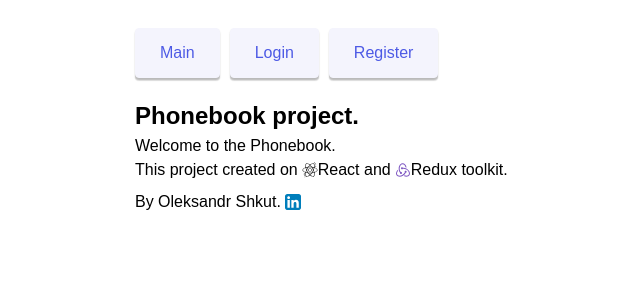
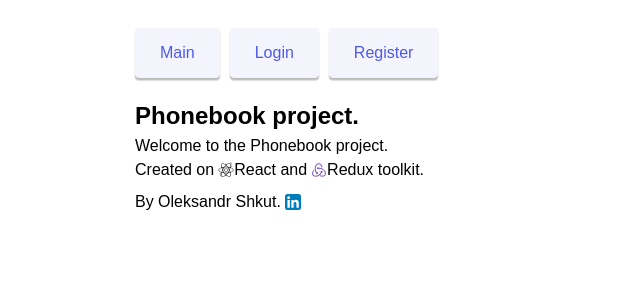
Before and after one commit to Bob-UA/goit-react-hw-08-phonebook, a React (Create React App) app: page /goit-react-hw-08-phonebook/goit-react-hw-08-phonebook in a window 1280 px wide. Shown: the top 300 px of the page, without its empty margins (25-665 px from the left). Built offline with nearby package versions, Linux system fonts and the light colour scheme.

Commit message:
main_page_text_changed

```diff
--- a/src/pages/MainPage.js
+++ b/src/pages/MainPage.js
@@ -4,9 +4,9 @@
     return (
       <div className={css.pageContainer}>
         <h1 className={css.title}>Phonebook project.</h1>
-        <p>Welcome to the Phonebook. </p>
+        <p>Welcome to the Phonebook project. </p>
         <div className={css.flexContainer}>
-          <p>This project created on</p>{' '}
+          <p>Created on</p>{' '}
           <div className={css.reactIconContainer}></div>
           <p>React and</p>
           <div className={css.reduxIconContainer}></div> <p>Redux toolkit.</p>
```
